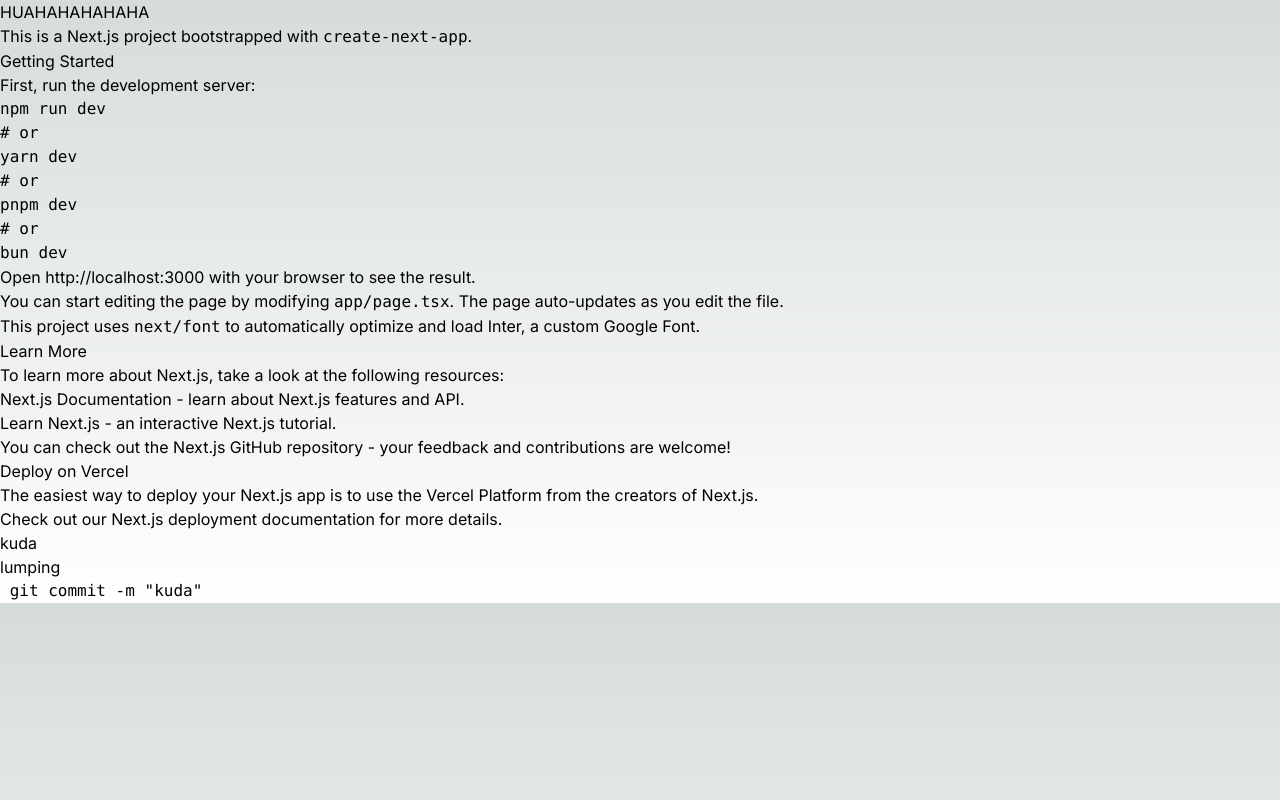
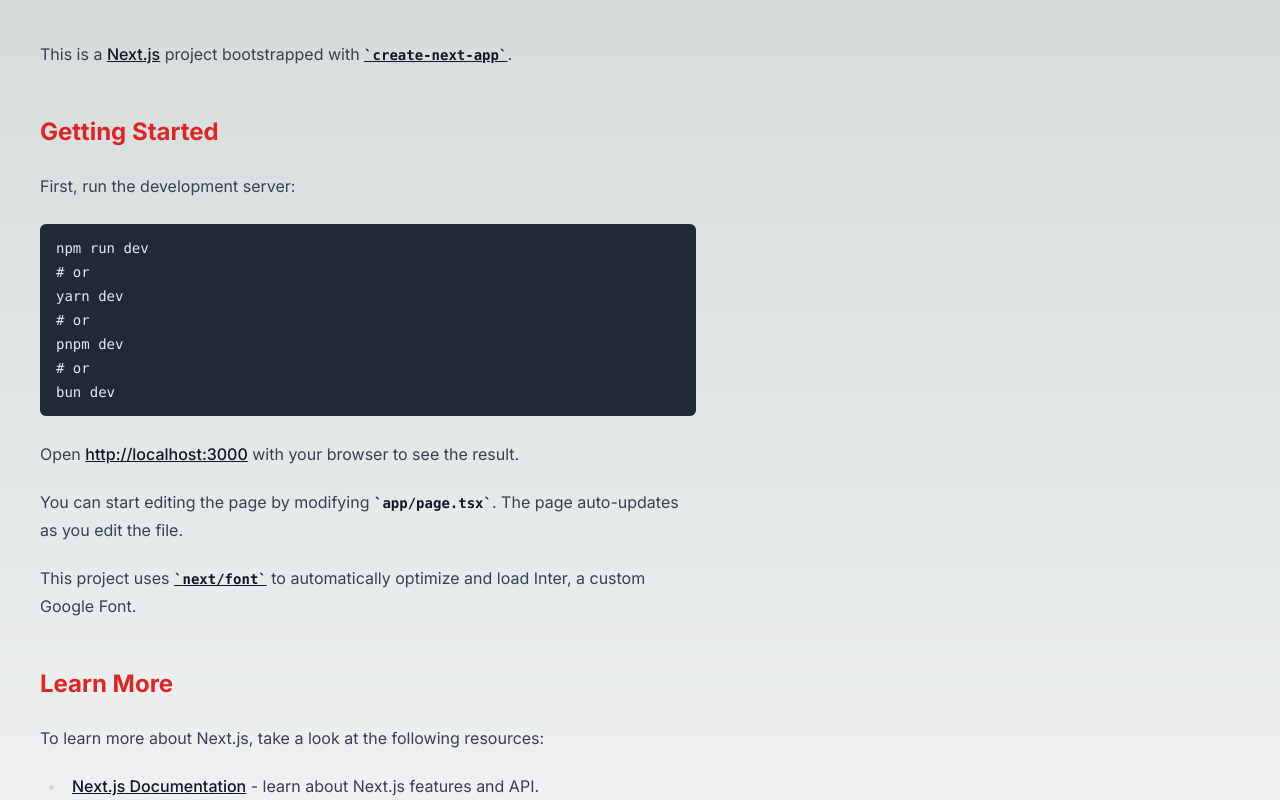
Before and after one commit to FaisalBudiono/poc-nextjs-mdx, a Next.js app: page /client in a window 1280 px wide. Shown: the top 800 px of the page. Built offline with nearby package versions, Linux system fonts and the light colour scheme.

Commit message:
feat: add example for custom components

```diff
--- a/src/app/client/page.tsx
+++ b/src/app/client/page.tsx
@@ -3,15 +3,22 @@
 import { MDXRemote } from 'next-mdx-remote'
 import { markdownText } from '../_storage/markdown'
 import { useMarkdownSerializerSWR } from '../_hooks/useMarkdownSerializerSWR'
+import { MDXComponents } from 'mdx/types'
+
+const components = {
+  h2: ({ children }) => <h2 className="text-red-600">{children}</h2>,
+} satisfies Readonly<MDXComponents>
 
 export default function ClientComponent() {
   const { data, isLoading } = useMarkdownSerializerSWR(markdownText)
 
   return (
-    <div>
-      <h1>HUAHAHAHAHAHA</h1>
-
-      {!isLoading && data !== undefined && <MDXRemote {...data} />}
+    <div className="m-10">
+      <article className="prose">
+        {!isLoading && data !== undefined && (
+          <MDXRemote {...data} components={components} />
+        )}
+      </article>
     </div>
   )
 }
```
